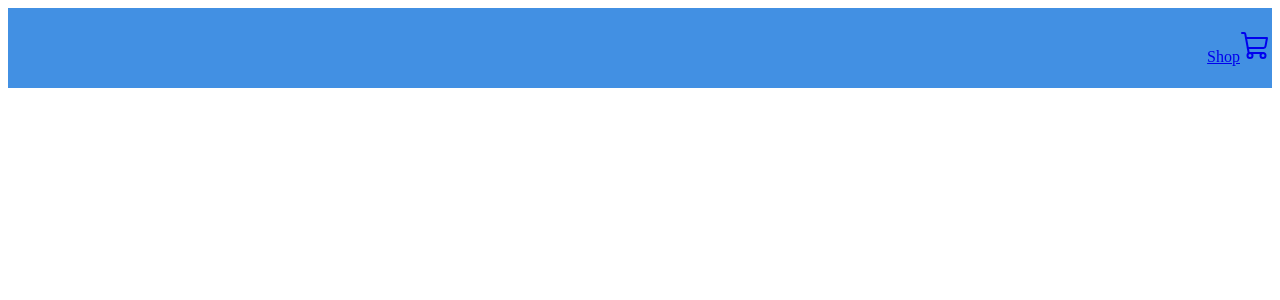
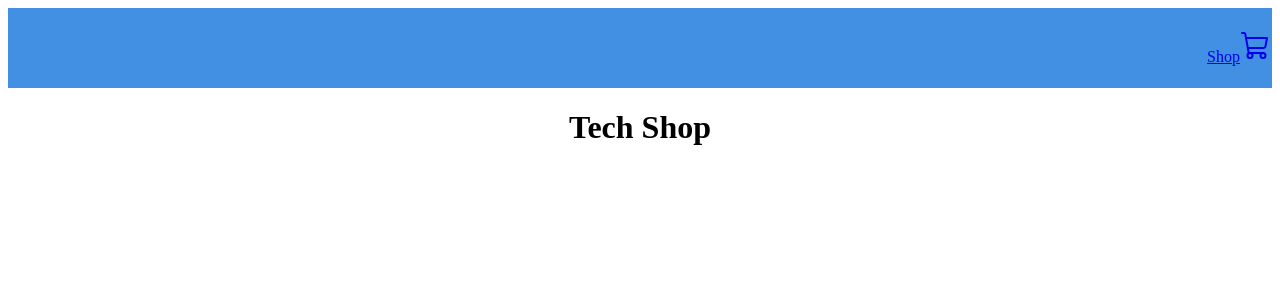
Before and after one commit to boksii17/react, a React (Create React App) app: page / in a window 1280 px wide. Shown: the top 300 px of the page. Built offline with nearby package versions, Linux system fonts and the light colour scheme.

Commit message:
kreirane shop i cart stranice

```diff
--- a/src/App.js
+++ b/src/App.js
@@ -1,6 +1,9 @@
 import './App.css';
 import {BrowserRouter as Router, Routes, Route } from 'react-router-dom'
 import { Navbar } from './components/navbar';
+import { Shop } from './pages/shop/shop';
+import { Cart } from './pages/cart/cart';
+
 
 function App() {
   return (
@@ -9,8 +12,8 @@
       <Router>
         <Navbar />
         <Routes>
-          <Route path ="/" />   {/* ruta za shop */}
-          <Route path="/cart" /> {/* ruta za korpu */}
+          <Route path ="/" element= {<Shop />} />   {/* ruta za shop */}
+          <Route path="/cart" element = {<Cart />} /> {/* ruta za korpu */}
 
         </Routes>
       </Router>
--- /dev/null
+++ b/src/pages/cart/cart.jsx
@@ -0,0 +1,7 @@
+import React from 'react'
+
+export const Cart = () => {
+  return (
+    <div>Cart</div>
+  )
+}
--- /dev/null
+++ b/src/pages/shop/shop.jsx
@@ -0,0 +1,15 @@
+import React from 'react'
+
+export const Shop = () => {
+  return (
+    <div className='shop'>
+        <div className='shoptitle'>
+            <h1>Tech Shop</h1>
+        </div>
+        <div className='products'>
+
+        </div>
+
+    </div>
+  )
+}
```
Also changed, not shown: 1 other file (tests, documents, lock files or other folders).
